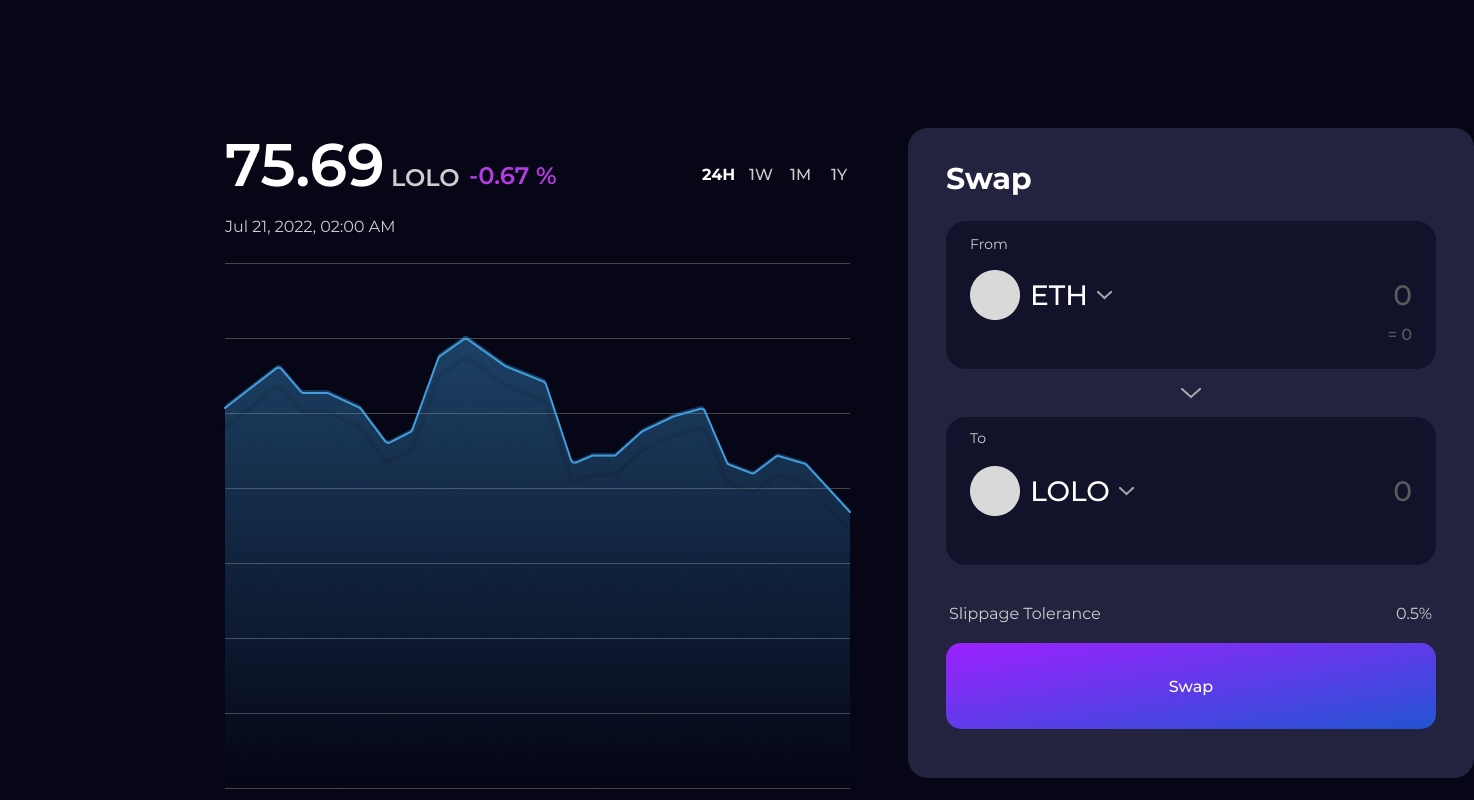
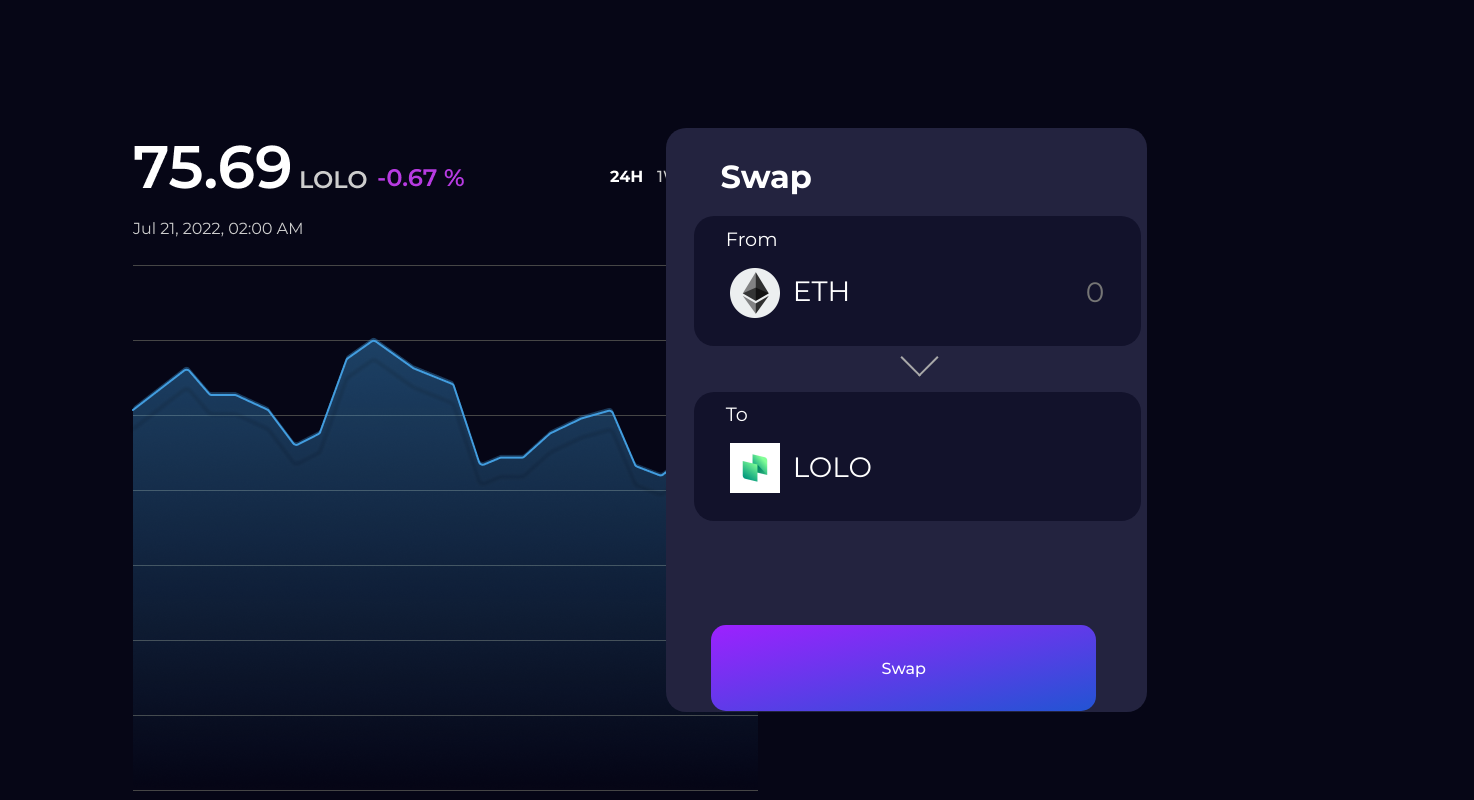
Before and after one commit to jone23/looklock-front, a React (Create React App) app in the folder front/: page /swap in a window 1280 px wide. Shown: the part 120-920 px from the top of the page, 1474 px wide, since content can reach past the window. Built offline with nearby package versions, Linux system fonts and the light colour scheme.

Commit message:
[FEAT] Add Swap page

```diff
--- a/front/src/pages/MyStatus.css
+++ b/front/src/pages/MyStatus.css
@@ -4,6 +4,7 @@
     display: flex;
     flex-direction: column;
     align-items: center;
+    margin-top: 80px;
 }
 
 .user-wrapper {
@@ -87,6 +88,7 @@
     display: flex;
     flex-direction: column;
     width: 50%;
+    margin-right: 10px;
 }
 
 .rules-container > h3,
--- a/front/src/pages/MyStatus.js
+++ b/front/src/pages/MyStatus.js
@@ -15,7 +15,7 @@ const MyStatus = () => {
                 <img id="profile-img" src={require('../Assets/profile.png')} alt="chain-left"/>
               </div>
               <div id='status-wrapper'>
-                <h1>ZELO</h1>
+                <h1 clas='token-name'>ZELO</h1>
                 <div class='phase-container'>
                   <div class='phase-wrapper'>
                     {/* TIMER */}
--- a/front/src/pages/Swap.css
+++ b/front/src/pages/Swap.css
@@ -1,45 +1,166 @@
+.swap-container {
+    display: flex;
+}
 .swap-graph {
     position: absolute;
-    display: flex;
-    left: 200px;
-    top: 248px;
-    width: 300px;
-    margin-left: 20px;
+    margin-left: 10%;
+    /* display: inline-flex; */
     flex-direction: row;
+    flex-wrap: wrap;
+    top: 250px;
 }
 
-.swap-info {
+#swap-graph-img {
+    width: 100%;
+}
+.swap-wrapper {
     position: absolute;
     display: flex;
-    left:848px;
+    flex-direction: row;
+    flex-wrap: wrap;
+    /* box */
+    height: 70%;
+    width: 29%;
+    left: 52%;
     top: 248px;
-    flex-direction: row;
-    margin-left: 60px;
+    border: none;
+    cursor: pointer;
+    padding: 12px 55px;
+    background: #23233F;
+    border-radius: 20px;
 }
 
-.purple-gradient-btn {
-    position: relative;
-    width: max-content;
+.swap-wrapper > h1 {
+    position: absolute;
+    top: 5%;
+}
+
+.to-from-wrapper {
+    margin-top: 40px;
+}
+
+.token-wrapper {
+    position: absolute;
+    display: flex;
+    /* flex-direction: row; */
     margin: 30px 0;
     border: none;
     cursor: pointer;
     padding: 12px 55px;
-    border-radius: 15px;
-    border: none;
-    color: #FFF;
-    background: linear-gradient(to bottom right, #9D21FF, #2254D3);
-    font-size: 16px;
-    font-weight: 500;
-    cursor: pointer;
+    background: #12122B;
+    border-radius: 20px;
+    left: 6%;
+    top: 10%;
+    width: 70%;
+    height: 18%;
 }
 
-#swap {
+.from-wrapper {
     position: absolute;
-    background-color: white;
-    top: 485px;
-    left: 38px;
+}
+
+.swap-txt {
+    font-size: 120%;
+    position: absolute;
+    left: 7%;
+    top: 8%;
+    /* display: inline-block; */
+}
+
+.from-token {
+    /* display: flex; */
+    flex-direction: column;
+    align-items: center;
+}
+
+/* .from-token > span {
+    position: absolute;
+    width: 60px;
+    top: 55px;
+    left: 30px;
+} */
+
+.from-token > span > #swap-from-eth {
+    position: absolute;
+    width: 50px;
+    left: 8%;
+    top: 40%;
+}
+
+.from-token-name {
+    position: absolute;
+    left: 22%;
+    top: 45%;
+    font-size: 28px;
+}
+
+.amount-input {
+    position: absolute;
+    top: 45%;
+    right: 10px;
+
+    margin-left: auto;
+    outline: none;
+}
+
+.amount-input > input {
+    width: 150px;
+    margin-right: 10px;
+    text-align: right;
+    color: #5B5B5B;
+    background-color: transparent;
+    border: none;
+    font-size: 28px;
+
+}
+
+.arrow-down {
+    position: absolute;
+    content: '';
+    border-top: 2px solid #A9A9A9;
+    border-right: 2px solid #A9A9A9;
+
+    transform: rotate(135deg);
+    width: 25px;
+    height: 25px;
+    top: 37%;
+    left: 50%;
+}
+
+.to-wrapper {
+    position: absolute;
+    top: 40%;
+}
+.to-token > span > #swap-to-lolo {
+    position: absolute;
+    width: 50px;
+    left: 8%;
+    top: 40%;
+}
+
+.to-token-name {
+    position: absolute;
+    left: 22%;
+    top: 45%;
+    font-size: 28px;
+}
+
+.amount-input to-amount {
+    width: 150px;
+    margin-right: 10px;
+    text-align: right;
+    color: #5B5B5B;
+    background-color: transparent;
+    border: none;
+    font-size: 28px;
+}
+
+#swap-btn {
+    position: absolute;
+    top: 80%;
+    left: 9.5%;
     right: 38px;
-    bottom: 50px;
-    width: 490px;
+    bottom: 1%;
+    width: 80%;
     height: 86px;
 }
--- a/front/src/pages/Swap.js
+++ b/front/src/pages/Swap.js
@@ -1,16 +1,63 @@
 import Footer from '../component/Footer';
 import './Swap.css';
+import React, { useState } from "react";
 
 const Swap = () => {
+  const [inputs, setInputs] = useState('');
+
+  const {fromAmount, toAmount} = inputs;
+
+  const onChange = (e) => {
+    const {fromAmount, value} = e.target;
+
+    setInputs(e.target.value);
+  };
+
     return (
       <body>
         <div class='swap-container'>
           <div class='swap-graph'>
             <img id="swap-graph-img" src={require('../Assets/swap-graph.png')} alt="Swap-Graph" />
           </div>
-          <div class='swap-info'>
-            <img id="swap-info-ing" src={require('../Assets/swap-info.png')} alt="Swap Rate" />
-            <button class="purple-gradient-btn" type="button" id="swap">
+          <div class='swap-wrapper'>
+            <h1>Swap</h1>
+            <div class='to-from-wrapper'>
+              <div class='token-wrapper from-wrapper'>
+                <div class='swap-txt from-txt'>
+                  <span>From</span>
+                </div>
+                <div class='swap-token'>
+                  <div class='from-token'>
+                    <span>
+                      <img id="swap-from-eth" src={require('../Assets/eth-logo.png')} alt="from-token-img" />
+                    </span>
+                    <span class='from-token-name'>ETH</span>
+                  </div>
+                  <div class='amount-input from-amount'>
+                    <input fromAmount="fromAmount" placeholder='0' onChange={onChange} value={fromAmount} type="number"/>
+                  </div>
+                </div>
+              </div>
+              <span class="arrow-down"></span>
+              <div class='token-wrapper to-wrapper'>
+                <div class='swap-txt to-txt'>
+                  <span>To</span>
+                </div>
+                <div class='swap-token'>
+                  <div class='to-token'>
+                    <span>
+                      <img id="swap-to-lolo" src={require('../Assets/lolo-logo.png')} alt="to-token-img" />
+                    </span>
+                    <span class='to-token-name'>LOLO</span>
+                  </div>
+                  <div class='amount-input to-amount'>
+                    <h1>{fromAmount}</h1>
+                  </div>
+                </div>
+              </div>
+            </div>
+
+            <button class="purple-gradient-btn" type="button" id="swap-btn">
               Swap
             </button>
 
```
Also changed, not shown: front/src/Assets/eth-logo.png (added), front/src/Assets/lolo-logo.png (added).
